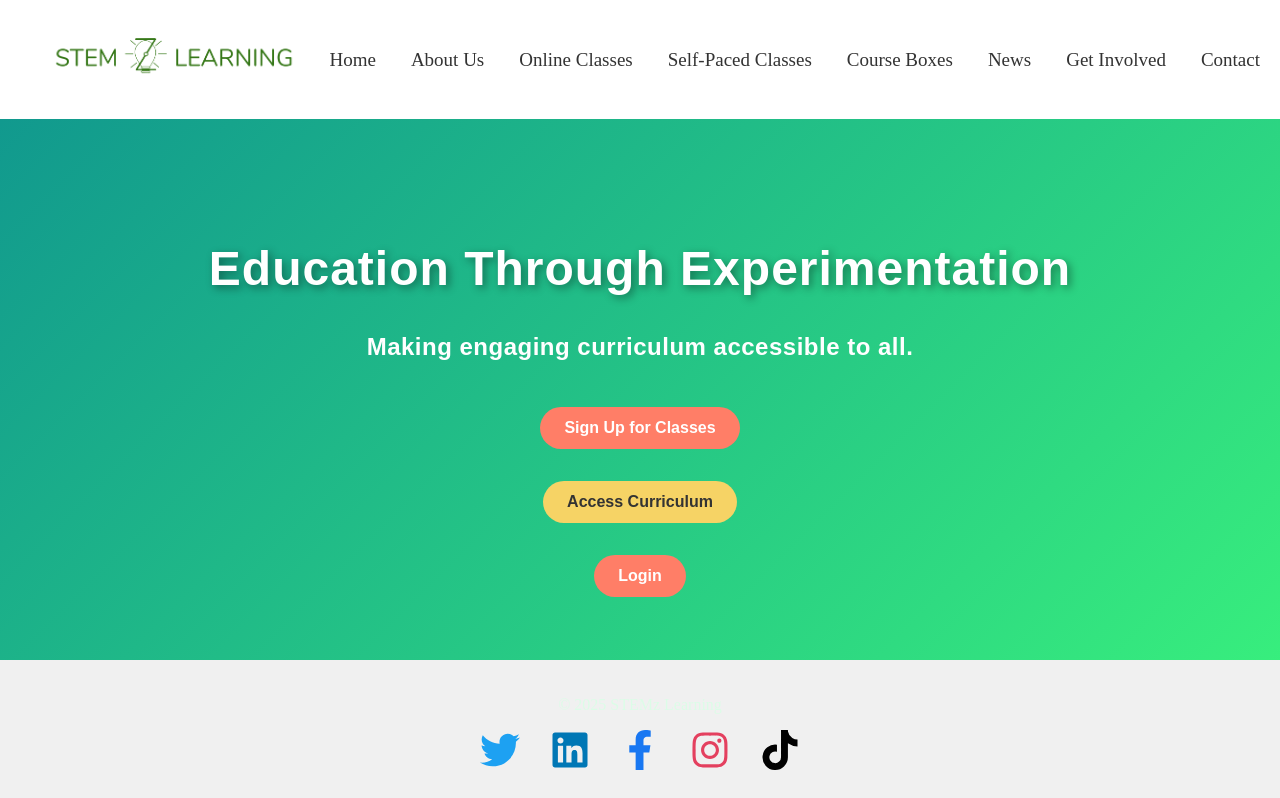
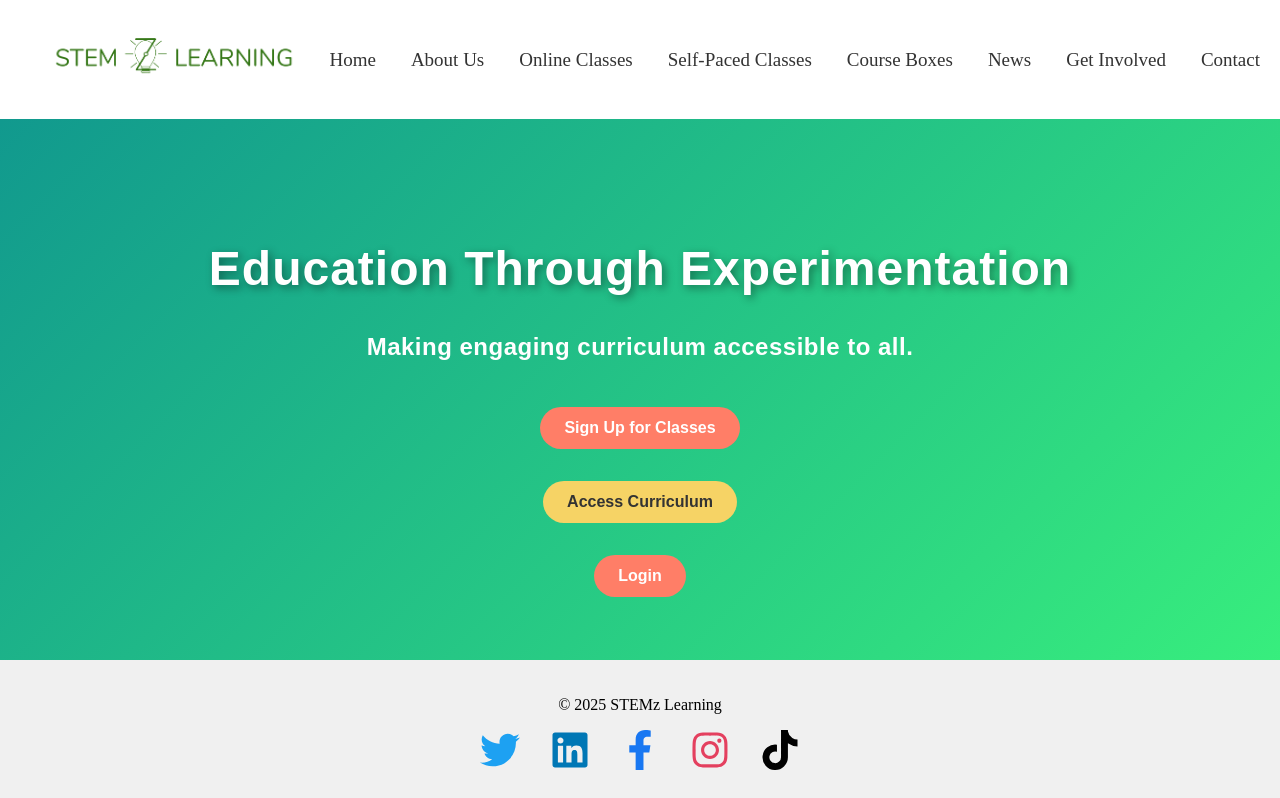
Before and after one commit to gemnets/stemz-mockup, a React (Create React App) app: page / in a window 1280 px wide. Shown: the top 798 px of the page. Built offline with nearby package versions, Linux system fonts and the light colour scheme.

Commit message:
Your commit message

```diff
--- a/src/components/Footer.css
+++ b/src/components/Footer.css
@@ -83,3 +83,6 @@ body {
     gap: 20px;
   }
 }
+.footer-text {
+  color: black; /* Change the text color to black */
+}
```
